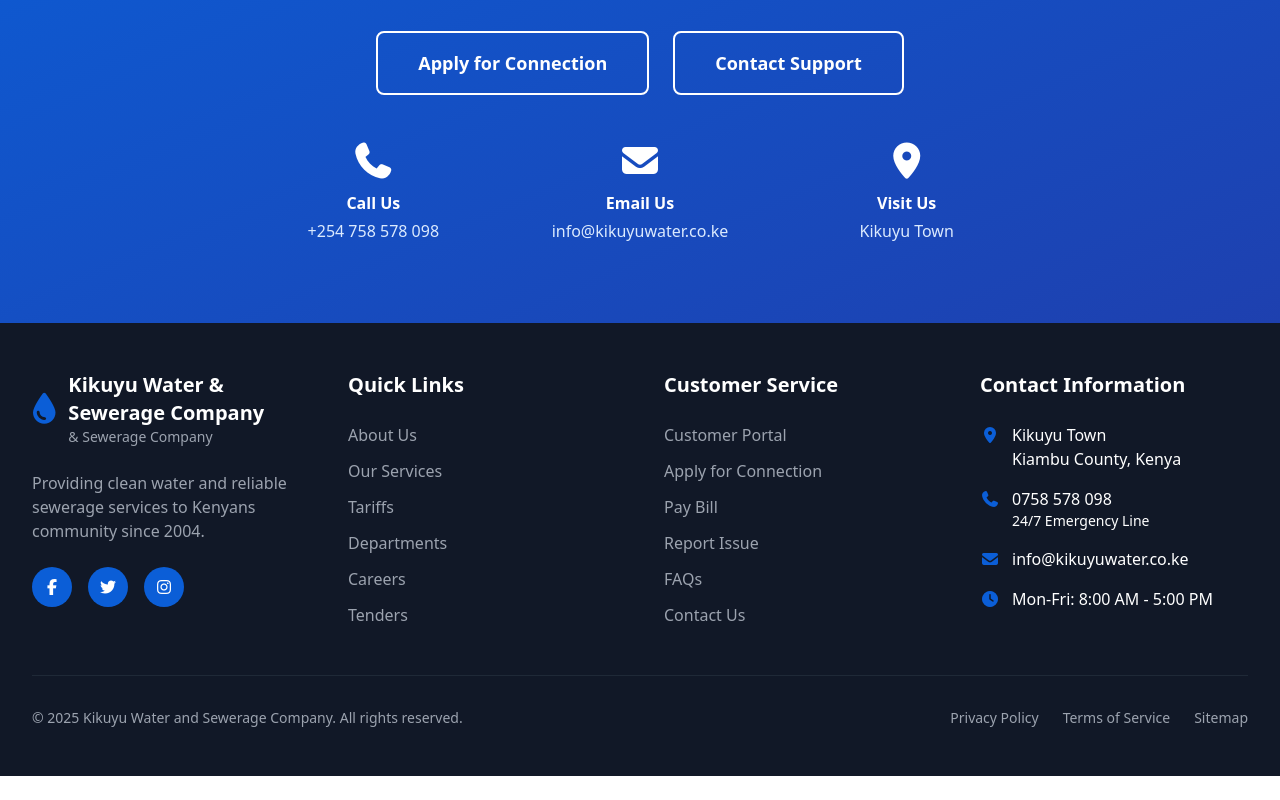
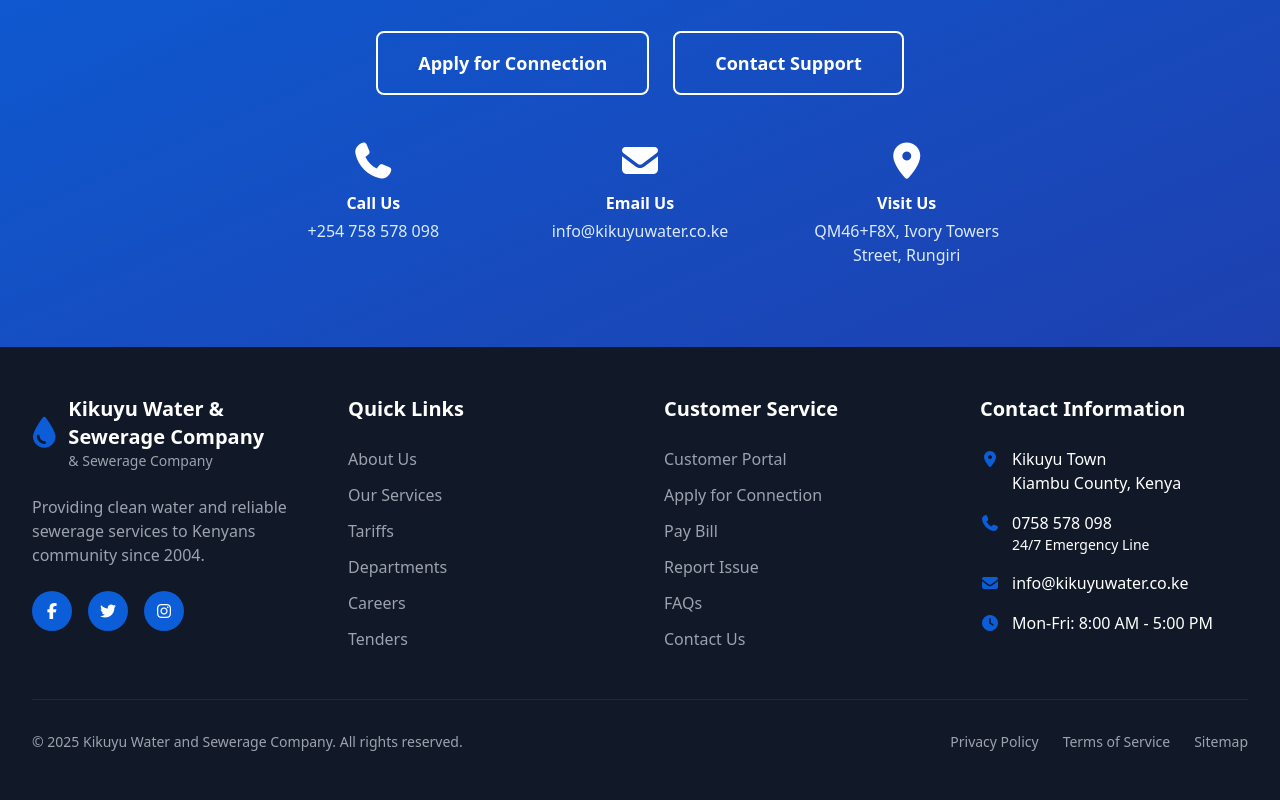
Before and after one commit to KikuyuWater/Kikuyu-Water, a React (Create React App) app in the folder kikuyu-water/: page / in a window 1280 px wide. Shown: the part 7951-8751 px from the top of the page. Before the commit the page ends 8727 px from the top, so only its background shows below. Built offline with nearby package versions, Linux system fonts and the light colour scheme.

Commit message:
feat(ui): link 'Visit Us' to Google Maps (QM46+F8X, Ivory Towers Street, Rungiri)

```diff
--- a/kikuyu-water/src/layouts/Cta.jsx
+++ b/kikuyu-water/src/layouts/Cta.jsx
@@ -46,7 +46,15 @@ const Cta = () => {
           <div className="flex flex-col items-center">
             <i className="fa-solid fa-map-marker-alt text-3xl sm:text-4xl mb-2 sm:mb-3"></i>
             <p className="font-bold mb-1 text-sm sm:text-base">Visit Us</p>
-            <p className="text-blue-100 text-sm sm:text-base">Kikuyu Town</p>
+            <a
+              href="https://www.google.com/maps/search/?api=1&query=QM46%2BF8X%2C%20Ivory%20Towers%20Street%2C%20Rungiri"
+              target="_blank"
+              rel="noopener noreferrer"
+              aria-label="Open location in Google Maps"
+              className="text-blue-100 text-sm sm:text-base hover:underline"
+            >
+              QM46+F8X, Ivory Towers Street, Rungiri
+            </a>
           </div>
         </div>
       </div>
```
